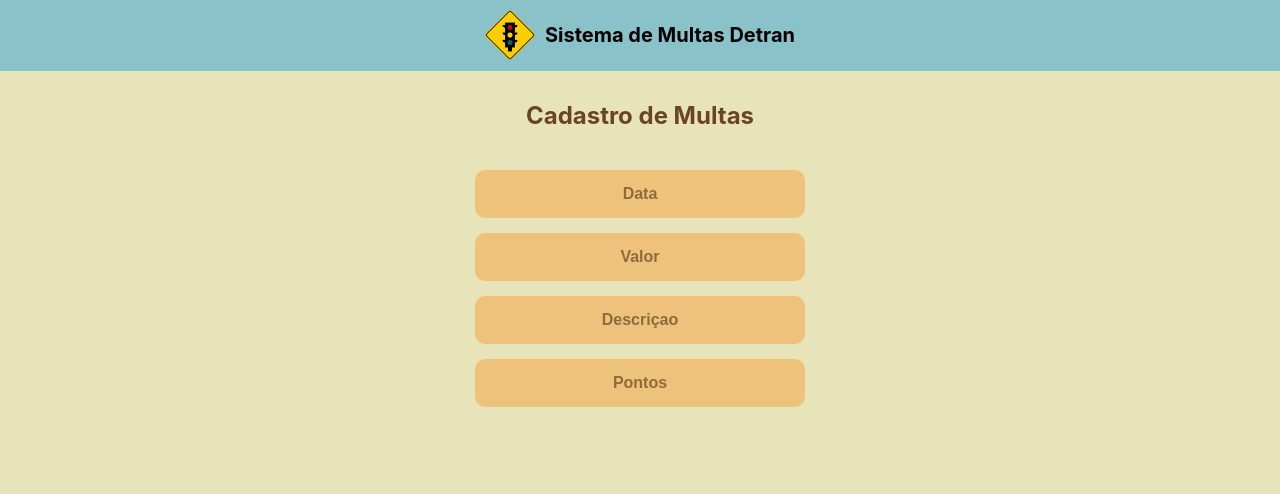
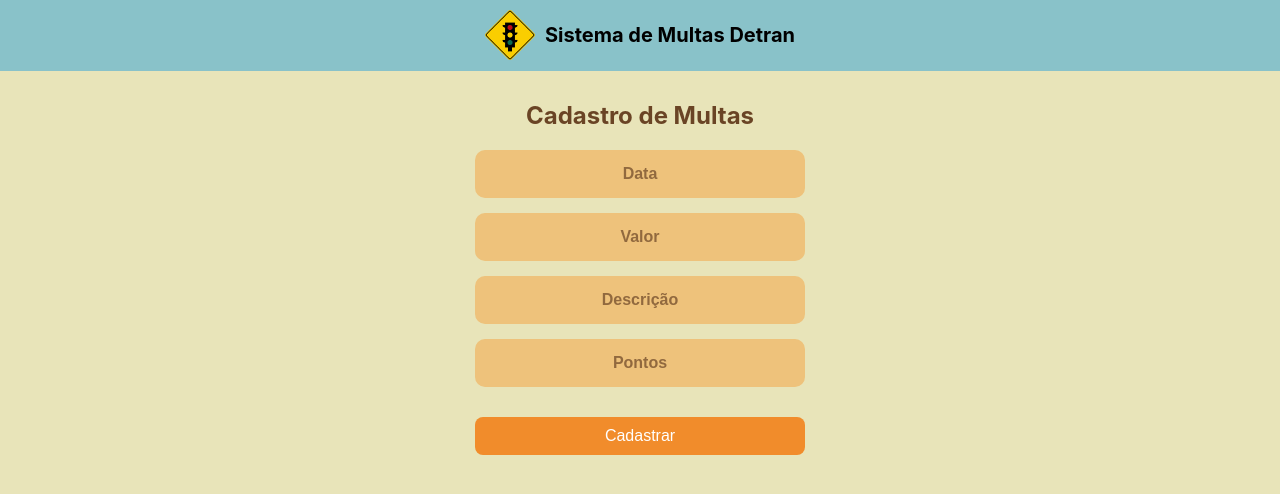
Before and after one commit to CaioSoandrd/Desafio-4-sistemaDetran, a React (Create React App) app in the folder frontend/: page /CadastroMultas in a window 1280 px wide. Shown: the top 494 px of the page. Built offline with nearby package versions, Linux system fonts and the light colour scheme.

Commit message:
botao nas telas de cadastro

```diff
--- a/frontend/src/pages/CadastroMotorista.js
+++ b/frontend/src/pages/CadastroMotorista.js
@@ -1,9 +1,17 @@
 import React from "react";
-import { Link } from "react-router-dom";
+import { useNavigate } from "react-router-dom";
 import "./CadastroMotorista.css";
 import logo from "../assets/logo.png";
 
 const CadastroMotorista = () => {
+  const navigate = useNavigate();
+
+  const handleCadastro = (event) => {
+    event.preventDefault();
+
+    navigate("/");
+  };
+
   return (
     <div className="cadastro-container">
       <header className="header">
@@ -13,17 +21,11 @@ const CadastroMotorista = () => {
 
       <div className="form-container">
         <h2>Cadastro de motorista</h2>
-        <form>
-          <form>
-            <input type="text" placeholder="Nome do condutor" />
-            <input type="text" placeholder="CPF" />
-
-            <input type="text" placeholder="Pontos" />
-
-
-
-          </form>
-
+        <form onSubmit={handleCadastro}>
+          <input type="text" placeholder="Nome do condutor" required />
+          <input type="text" placeholder="CPF" required />
+          <input type="text" placeholder="Pontos" required />
+          <button type="submit" className="btn-cadastrar">Cadastrar</button>
         </form>
       </div>
     </div>
--- a/frontend/src/pages/CadastroMultas.js
+++ b/frontend/src/pages/CadastroMultas.js
@@ -1,9 +1,17 @@
 import React from "react";
-import { Link } from "react-router-dom";
+import { useNavigate } from "react-router-dom";
 import "./CadastroMotorista.css";
 import logo from "../assets/logo.png";
 
-const CadastroMotorista = () => {
+const CadastroMultas = () => {
+  const navigate = useNavigate(); // Hook para navegação
+
+  const handleSubmit = (e) => {
+    e.preventDefault(); // Evita recarregar a página
+    alert("Multa cadastrada com sucesso!"); // Apenas um alerta de simulação
+    navigate("/"); // Redireciona para a Home
+  };
+
   return (
     <div className="cadastro-container">
       <header className="header">
@@ -13,26 +21,19 @@ const CadastroMotorista = () => {
 
       <div className="form-container">
         <h2>Cadastro de Multas</h2>
-        <form>
-          <form>
+
+        <form onSubmit={handleSubmit}>
+          <input type="text" placeholder="Data" required />
+          <input type="text" placeholder="Valor" required />
+          <input type="text" placeholder="Descrição" required />
+          <input type="text" placeholder="Pontos" required />
 
 
-            <input type="text" placeholder="Data" />
-
-
-            <input type="text" placeholder="Valor" />
-            <input type="text" placeholder="Descriçao" />
-            <input type="text" placeholder="Pontos" />
-
-
-
-
-          </form>
-
+          <button type="submit" className="btn-cadastrar">Cadastrar</button>
         </form>
       </div>
     </div>
   );
 };
 
-export default CadastroMotorista;
+export default CadastroMultas;
--- a/frontend/src/pages/CadastroVeiculos.js
+++ b/frontend/src/pages/CadastroVeiculos.js
@@ -1,9 +1,17 @@
 import React from "react";
-import { Link } from "react-router-dom";
+import { useNavigate } from "react-router-dom";
 import "./CadastroMotorista.css";
 import logo from "../assets/logo.png";
 
 const CadastroVeiculos = () => {
+  const navigate = useNavigate(); // Hook para navegação
+
+  const handleSubmit = (e) => {
+    e.preventDefault(); // Evita recarregar a página
+    alert("Veículo cadastrado com sucesso!"); // Apenas um alerta de simulação
+    navigate("/"); // Redireciona para a Home
+  };
+
   return (
     <div className="cadastro-container">
       <header className="header">
@@ -12,15 +20,15 @@ const CadastroVeiculos = () => {
       </header>
 
       <div className="form-container">
-        <h2>Cadastro de Veículos</h2> { }
+        <h2>Cadastro de Veículos</h2>
 
-        <form>
-          <input type="text" placeholder="Placa" />
+        <form onSubmit={handleSubmit}>
+          <input type="text" placeholder="Placa" required />
+          <input type="text" placeholder="Cor" required />
+          <input type="text" placeholder="Modelo" required />
 
-          <input type="text" placeholder="Cor" />
-          <input type="text" placeholder="Modelo" />
-
-
+          {/* Botão de cadastrar */}
+          <button type="submit" className="btn-cadastrar">Cadastrar</button>
         </form>
       </div>
     </div>
--- a/frontend/src/pages/ConsultaMotorista.css
+++ b/frontend/src/pages/ConsultaMotorista.css
@@ -78,3 +78,20 @@
     font-weight: bold;
     color: #6a4425;
   }
+
+
+  .btn-cadastrar {
+    width: 100%;
+    padding: 10px;
+    background-color: #f18c2b; /* Laranja */
+    color: white;
+    border: none;
+    border-radius: 8px;
+    font-size: 16px;
+    cursor: pointer;
+    margin-top: 15px;
+  }
+
+  .btn-cadastrar:hover {
+    background-color: #d97706; /* Laranja escuro */
+  }
```
